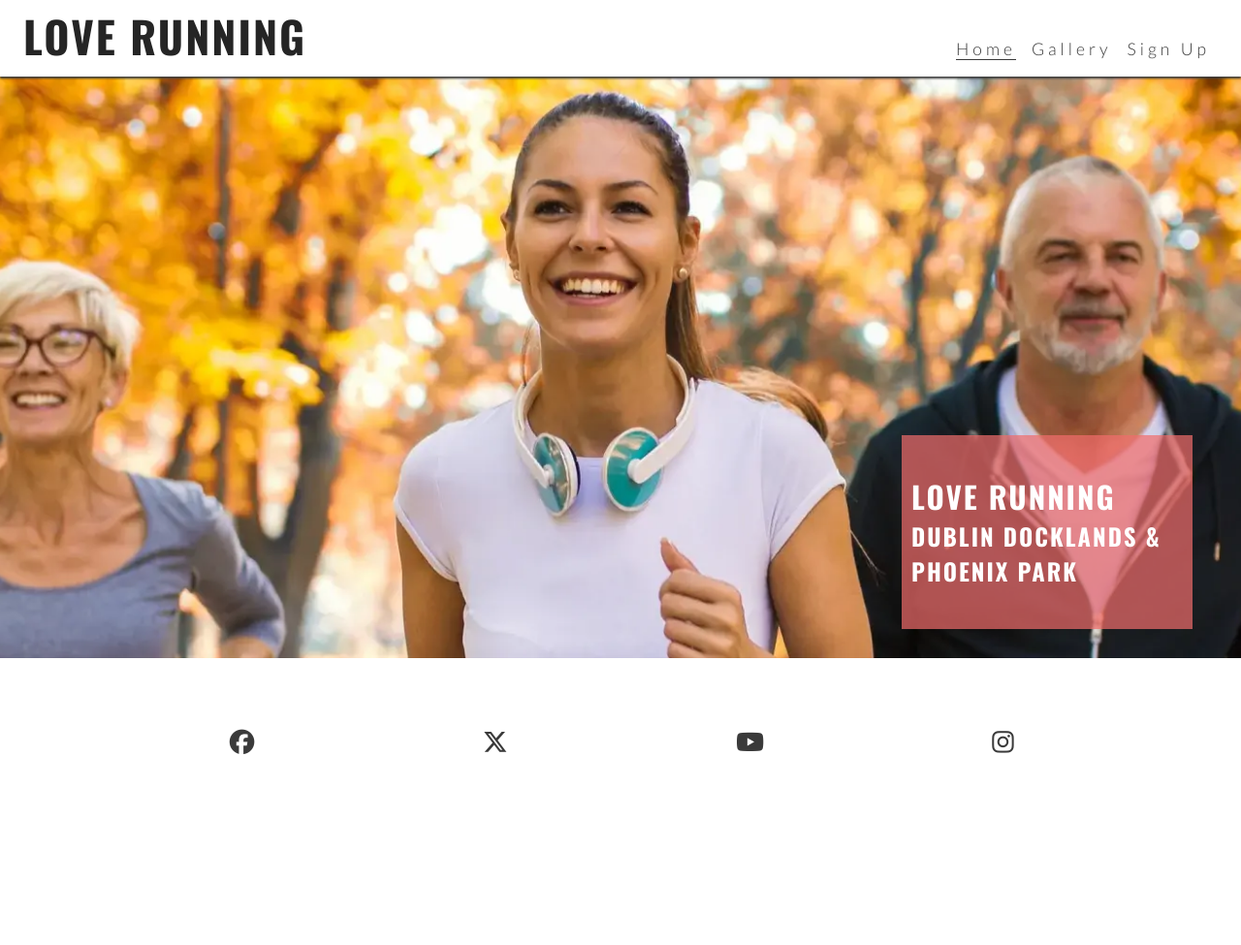
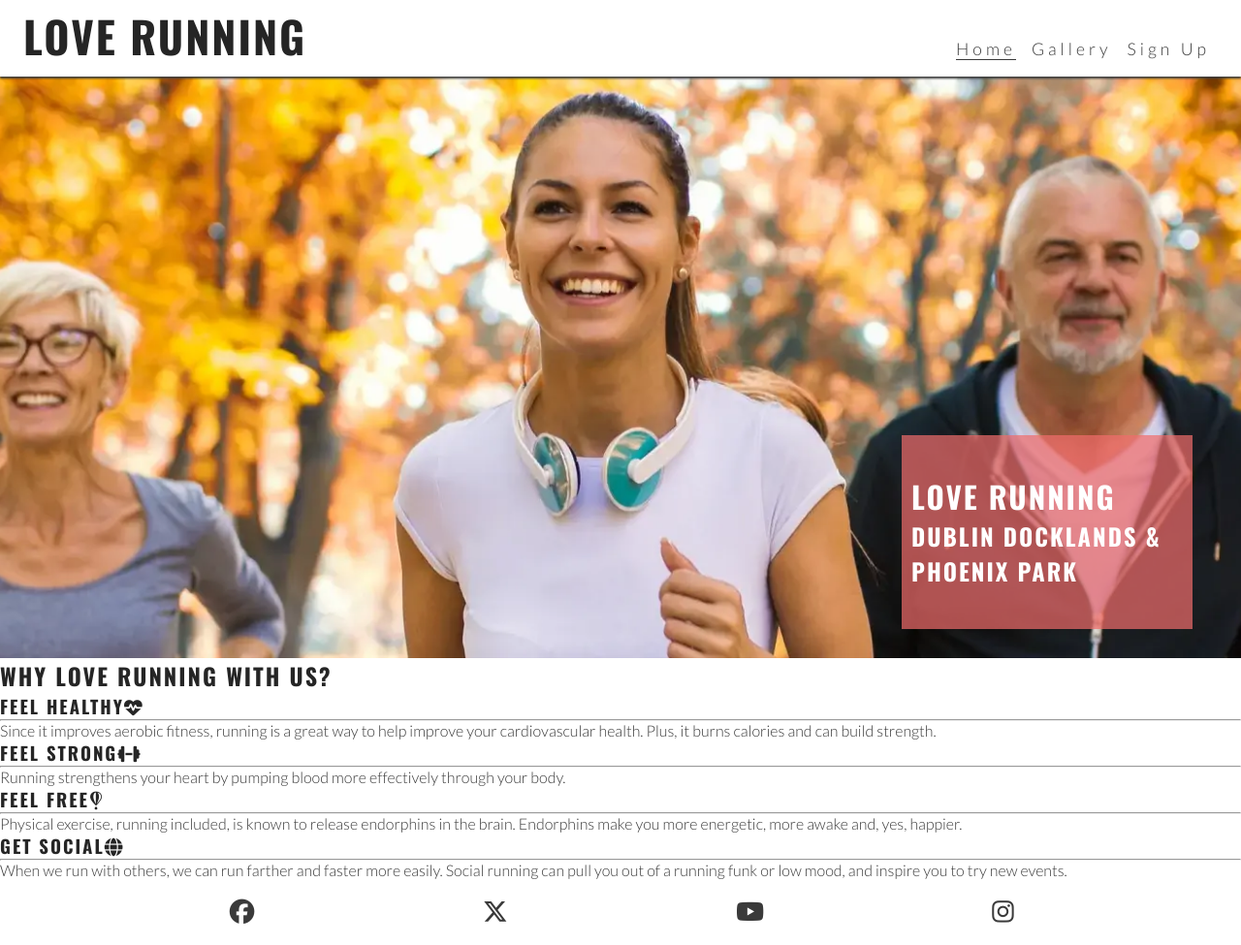
Before and after one commit to tigerpadla/love-running, a plain HTML site: page index.html in a window 1280 px wide. Shown: the whole page at 97% size. Before the commit the page ends 800 px from the top, so only its background shows below. Drawn offline with nearby package versions, Linux system fonts and the light colour scheme.

Commit message:
Add HTML structure for Reasons for Running

```diff
--- a/index.html
+++ b/index.html
@@ -43,6 +43,39 @@
                 <h3>Dublin Docklands & Phoenix Park</h3>
             </div>
         </section>
+
+        <section id="reasons">
+            <h2>Why Love Running With Us?</h2>
+            <div id="benefits">
+                <div id="benefits-physical">
+                    <div>
+                        <h3>FEEL HEALTHY<i class="fa-solid fa-heart-pulse"></i></h3>
+                        <hr>
+                        <p>Since it improves aerobic fitness, running is a great way to help improve your cardiovascular
+                            health. Plus, it burns calories and can build strength.</p>
+                    </div>
+                    <div>
+                        <h3>FEEL STRONG<i class="fa-solid fa-dumbbell"></i></h3>
+                        <hr>
+                        <p>Running strengthens your heart by pumping blood more effectively through your body.</p>
+                    </div>
+                </div>
+                <div id="benefits-mental">
+                    <div>
+                        <h3>FEEL FREE<i class="fa-brands fa-fly"></i></h3>
+                        <hr>
+                        <p>Physical exercise, running included, is known to release endorphins in the brain. Endorphins
+                            make you more energetic, more awake and, yes, happier.</p>
+                    </div>
+                    <div>
+                        <h3>GET SOCIAL<i class="fa-solid fa-globe"></i></h3>
+                        <hr>
+                        <p>When we run with others, we can run farther and faster more easily. Social running can pull
+                            you out of a running funk or low mood, and inspire you to try new events.</p>
+                    </div>
+                </div>
+            </div>
+        </section>
     </main>
 
     <!-- Footer -->
```
